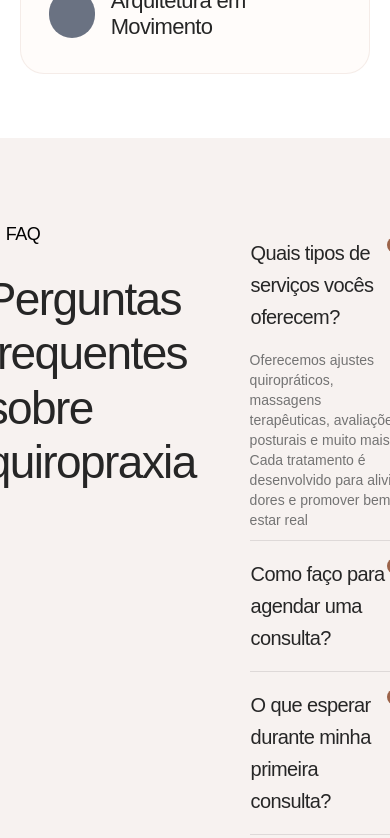
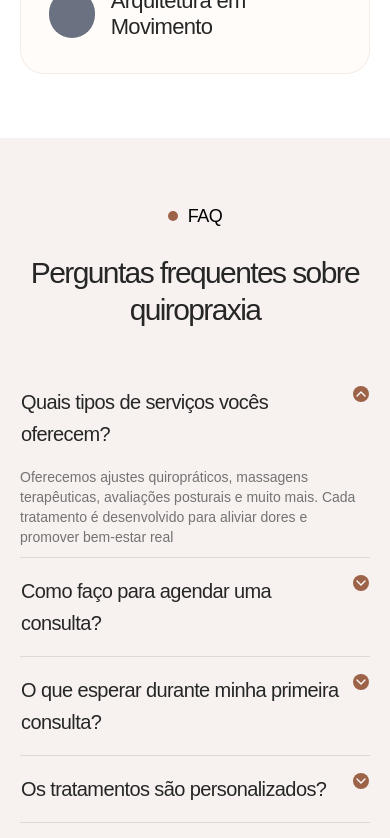
Before and after one commit to HenriqueBragaMoreira/clinica-maos-que-curam, a Next.js app: page / in a window 390 px wide. Shown: the part 10980-11818 px from the top of the page. Built offline with nearby package versions, Linux system fonts and the light colour scheme; a web font is replaced by a local one.

Commit message:
feat: make faq section responsive

```diff
--- a/src/app/components/faq-section.tsx
+++ b/src/app/components/faq-section.tsx
@@ -8,10 +8,13 @@ import {
 
 export function FaqSection() {
   return (
-    <section id="faq" className="flex justify-center items-center py-[82px]">
-      <div className="flex flex-1 gap-[54px] max-w-[1150px]">
+    <section
+      id="faq"
+      className="flex justify-center items-center py-16 lg:py-[82px]"
+    >
+      <div className="flex flex-col lg:flex-row flex-1 gap-10 lg:gap-[54px] max-w-[1190px] px-5">
         <Reveal x={-40} y={0} className="flex flex-col flex-1 gap-6">
-          <div className="flex items-center gap-2.5">
+          <div className="flex items-center justify-center lg:justify-start gap-2.5">
             <div className="rounded-full bg-title-topic size-2.5" />
 
             <h2 className="text-lg font-medium font-satoshi text-black tracking-[-0.54px]">
@@ -19,12 +22,12 @@ export function FaqSection() {
             </h2>
           </div>
 
-          <span className="text-primary text-[46px] font-medium tracking-[-1.61px] leading-[54.51px] max-w-[440px]">
+          <span className="text-primary text-3xl lg:text-[46px] font-medium tracking-[-1.61px] leading-tight lg:leading-[54.51px] max-w-[440px] text-center lg:text-left mx-auto lg:mx-0">
             Perguntas frequentes sobre quiropraxia
           </span>
         </Reveal>
 
-        <Reveal x={40} y={0} delay={0.1} className="max-w-lg">
+        <Reveal x={40} y={0} delay={0.1} className="w-full lg:max-w-lg">
           <Accordion type="single" collapsible defaultValue="shipping">
             <AccordionItem value="shipping">
               <AccordionTrigger>
```
